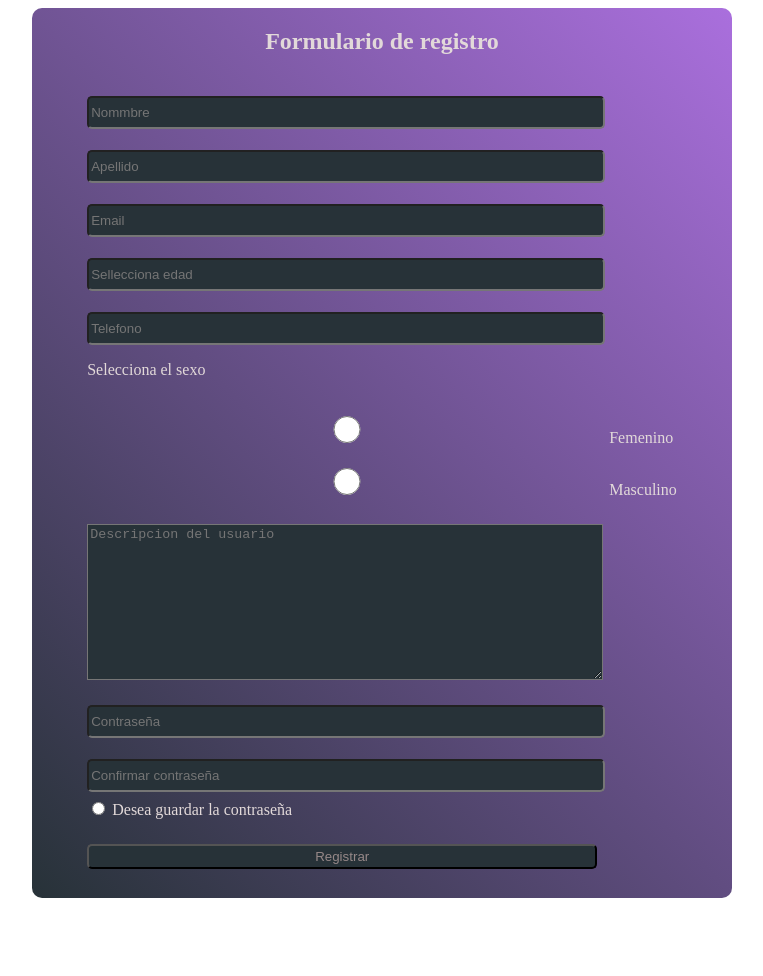
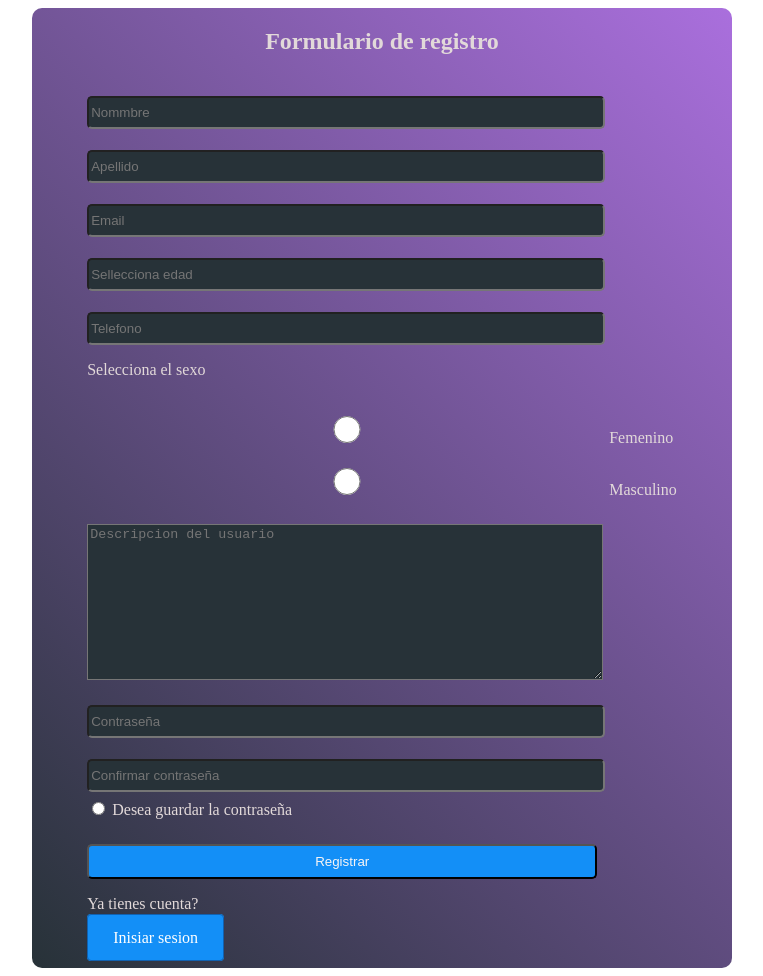
Before and after one commit to Nestrra/formulario, a plain HTML site: page formulario/index.html in a window 1280 px wide. Shown: the whole page, without its empty margins (258-1021 px from the left). Before the commit the page ends 906 px from the top, so only its background shows below. Drawn offline with Linux system fonts and the light colour scheme.

Commit message:
Formularios

```diff
--- a/formulario/index.html
+++ b/formulario/index.html
@@ -73,6 +73,9 @@
             </div>
             <div><button class="btn">Registrar</button></div>
 
+            <p>Ya tienes cuenta?</p>
+            <a href="login.html" class="btn-sesion">Inisiar sesion</a>
+
         </form>
 
     </section>
--- a/formulario/styles/styles.css
+++ b/formulario/styles/styles.css
@@ -8,7 +8,7 @@
     color: rgb(226, 217, 217);
     margin-top: 40px;
     background:linear-gradient(45deg, #273238, #aa6fdd);
-    height: 890px;
+    height: 960px;
     width: 700px;
     margin: auto;
     display: flex;
@@ -40,10 +40,10 @@
 .btn{
     width:510px;
     border-radius: 5px;
-    background-color: #273238;
-    color: rgb(150, 136, 136);
+    background-color:  rgb(19, 143, 247);
+    color: rgb(248, 245, 245);
     margin-top: 25px;
-    height: 25px;
+    height: 35px;
 
 
 }
@@ -61,3 +61,15 @@
     border-radius: 10px;
 
 }
+.btn-sesion{
+
+
+    padding: 14px 25px;
+    background: rgb(19, 143, 247);
+    border: 1px solid #1161B0;
+    color: #fff;
+    border-radius: 4px;
+    text-decoration:none;
+
+
+}
```
Also changed, not shown: formulario/login.html (+2 -1 lines).
